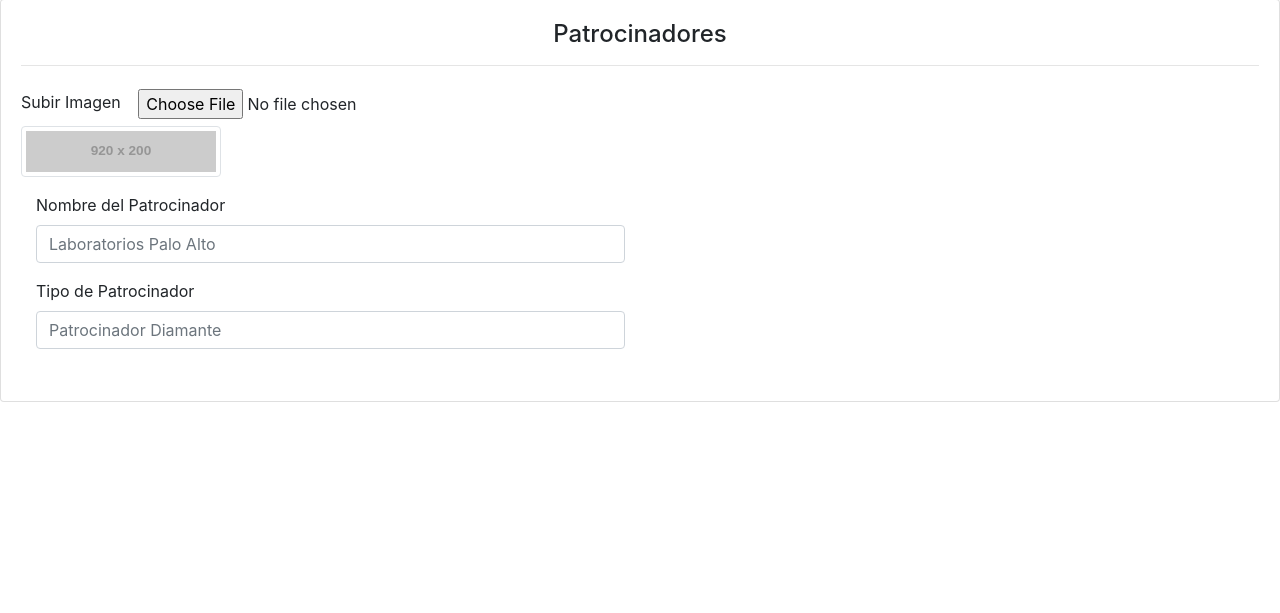
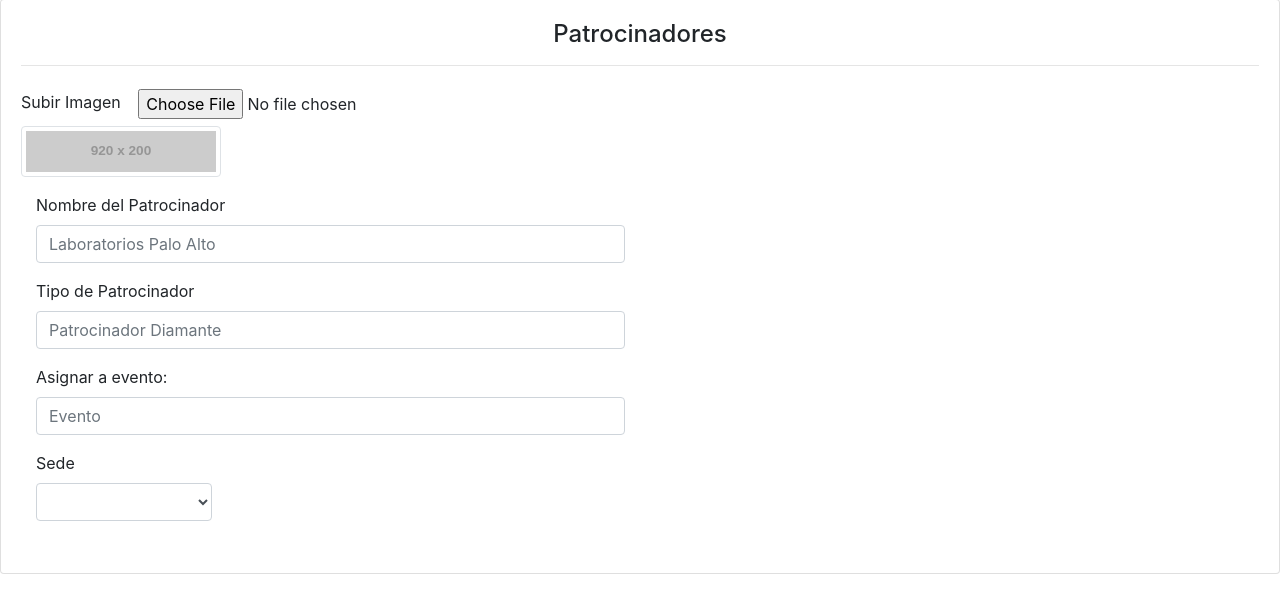
Before and after one commit to Solutions-Development/admin-frontend, a Node server app: a page that uses views/patrocinadores.ejs in a window 1280 px wide. Shown: the part 57-670 px from the top of the page. Run offline with Node 20, Linux system fonts and the light colour scheme; lists and menus that the app fills with data are empty; some libraries are stand-ins or nearby versions.

Commit message:
Update patrocinadores.ejs

```diff
--- a/views/patrocinadores.ejs
+++ b/views/patrocinadores.ejs
@@ -32,6 +32,42 @@
                          <label>Tipo de Patrocinador</label>
                          <input required type="text" name="tipo" class="form-control" placeholder="Patrocinador Diamante">
                     </div>
+
+                    <div class="form-group col-md-6">
+                         <label>Asignar a evento:</label>
+                         <input required type="text" name="tipo" class="form-control" placeholder="Evento">
+                    </div>
+                    <div class="form-group col-md-2">
+                        <label for="inputState">Sede</label>
+                        <select required id="inputState" name="sede" class="form-control">
+
+                        </select>
+                      </div>
             </form>
       </div>
+      <script>
+           async function search() {
+let select = document.querySelector("#inputState")
+var xhttp = new XMLHttpRequest();
+xhttp.onreadystatechange = function() {
+    if (this.readyState == 4 && this.status == 200) {
+        const parsed = JSON.parse(xhttp.response);
+        var sedes = [];
+        for (var i = 0; i < parsed.length; i++){
+            sedes.push(parsed[i].nombre)
+            console.log(sedes);
+      }
+      for (let elt of sedes){
+          let option = document.createElement("option");
+          option.text = elt;
+          option.value = elt;
+          select.appendChild(option);
+      }
+    }
+  }
+xhttp.open("GET", "https://api.sistemasolutions.tech/sede", true);
+xhttp.send();
+}
+search()
+      </script>
 </body>
```
